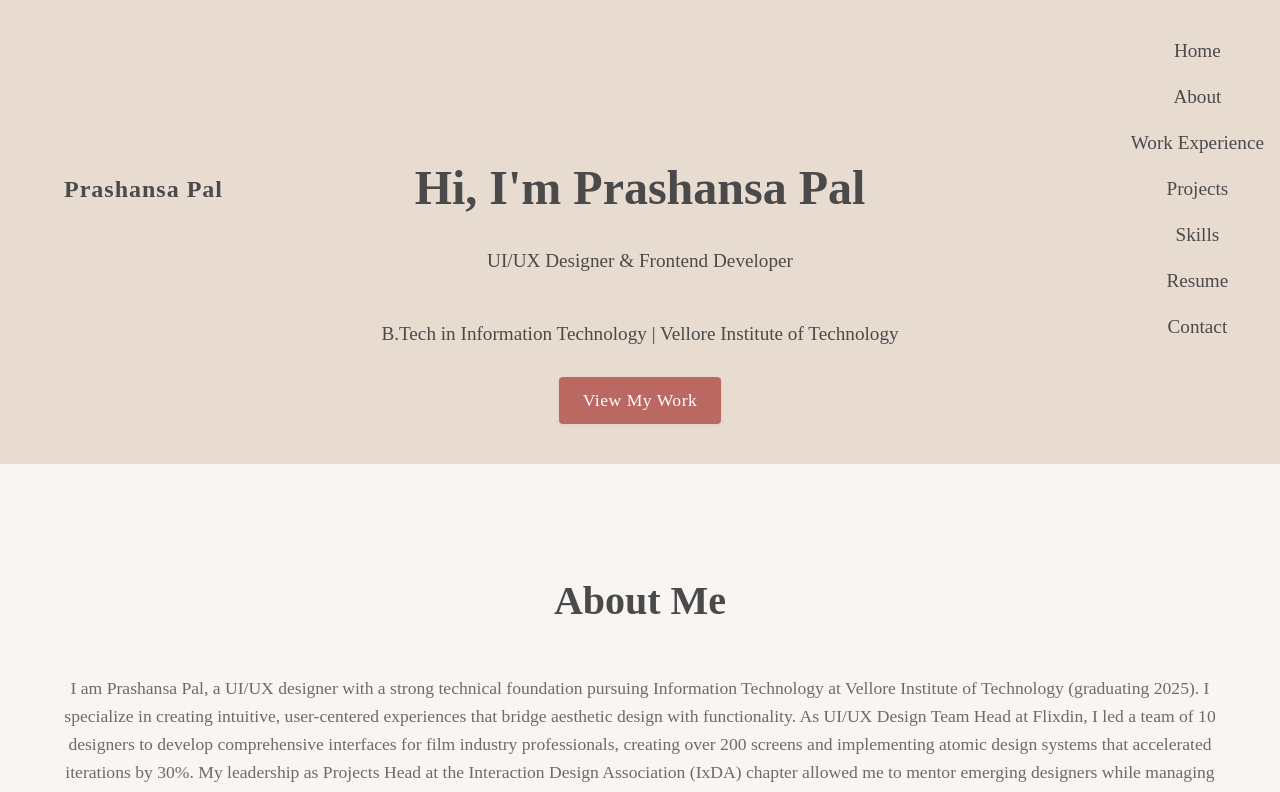
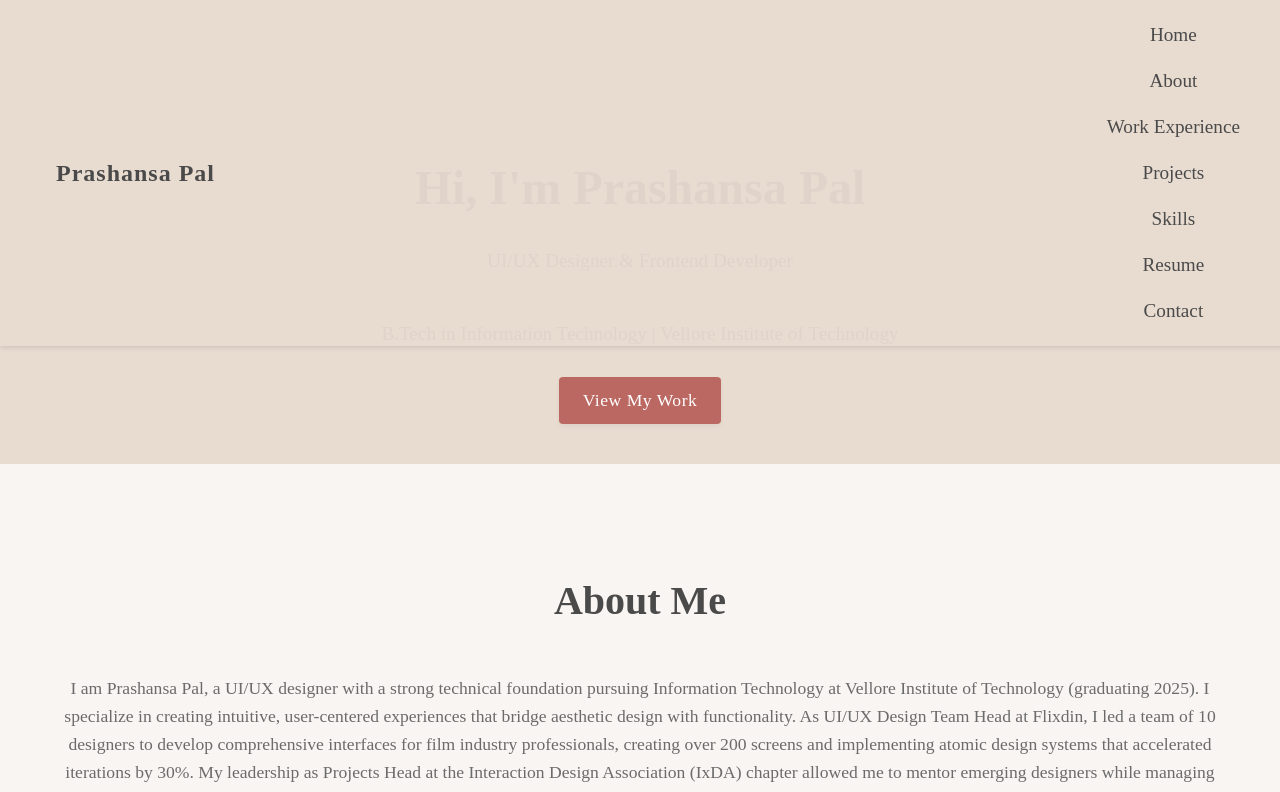
Before and after one commit to prashansapal/portfolio, a React (Create React App) app: page / in a window 1280 px wide. Shown: the top 792 px of the page. Built offline with nearby package versions, Linux system fonts and the light colour scheme.

Commit message:
stil fixing navbar

```diff
--- a/src/App.css
+++ b/src/App.css
@@ -30,26 +30,27 @@ h1, h2, h3, .logo {
 }
 
 .navbar {
-  background-color: transparent;
-  padding: 2rem;
+  background-color: rgba(232, 220, 209, 0.95);
+  padding: 1rem;
   position: fixed;
   width: 100%;
   top: 0;
   z-index: 1000;
+  box-shadow: 0 2px 4px rgba(0,0,0,0.1);
 }
 
 .nav-content {
-  max-width: 1400px;
+  max-width: 1200px;
   margin: 0 auto;
   display: flex;
   justify-content: space-between;
   align-items: center;
-  padding: 0 2rem;
+  padding: 0 1rem;
 }
 
 .logo {
   font-family: 'Playfair Display', serif;
-  font-size: 2rem;
+  font-size: 1.8rem;
   font-weight: 700;
   color: var(--text-primary);
   letter-spacing: 1px;
@@ -65,11 +66,10 @@ h1, h2, h3, .logo {
   list-style: none;
   margin: 0;
   padding: 0;
-  gap: 2rem;
 }
 
 .nav-links li {
-  margin: 0;
+  margin: 0 1rem;
 }
 
 .nav-links a {
@@ -77,28 +77,12 @@ h1, h2, h3, .logo {
   color: var(--text-primary);
   font-weight: 500;
   transition: color 0.3s ease;
-  font-size: 1rem;
-  padding: 0.5rem 0;
-  position: relative;
-}
-
-.nav-links a::after {
-  content: '';
-  position: absolute;
-  width: 0;
-  height: 1px;
-  bottom: 0;
-  left: 0;
-  background-color: var(--text-primary);
-  transition: width 0.3s ease;
-}
-
-.nav-links a:hover::after {
-  width: 100%;
+  font-size: 1.2rem;
+  padding: 0.5rem 0.6rem;
 }
 
 .nav-links a:hover {
-  color: var(--text-primary);
+  color: var(--accent-color-1);
 }
 
 section {
```
